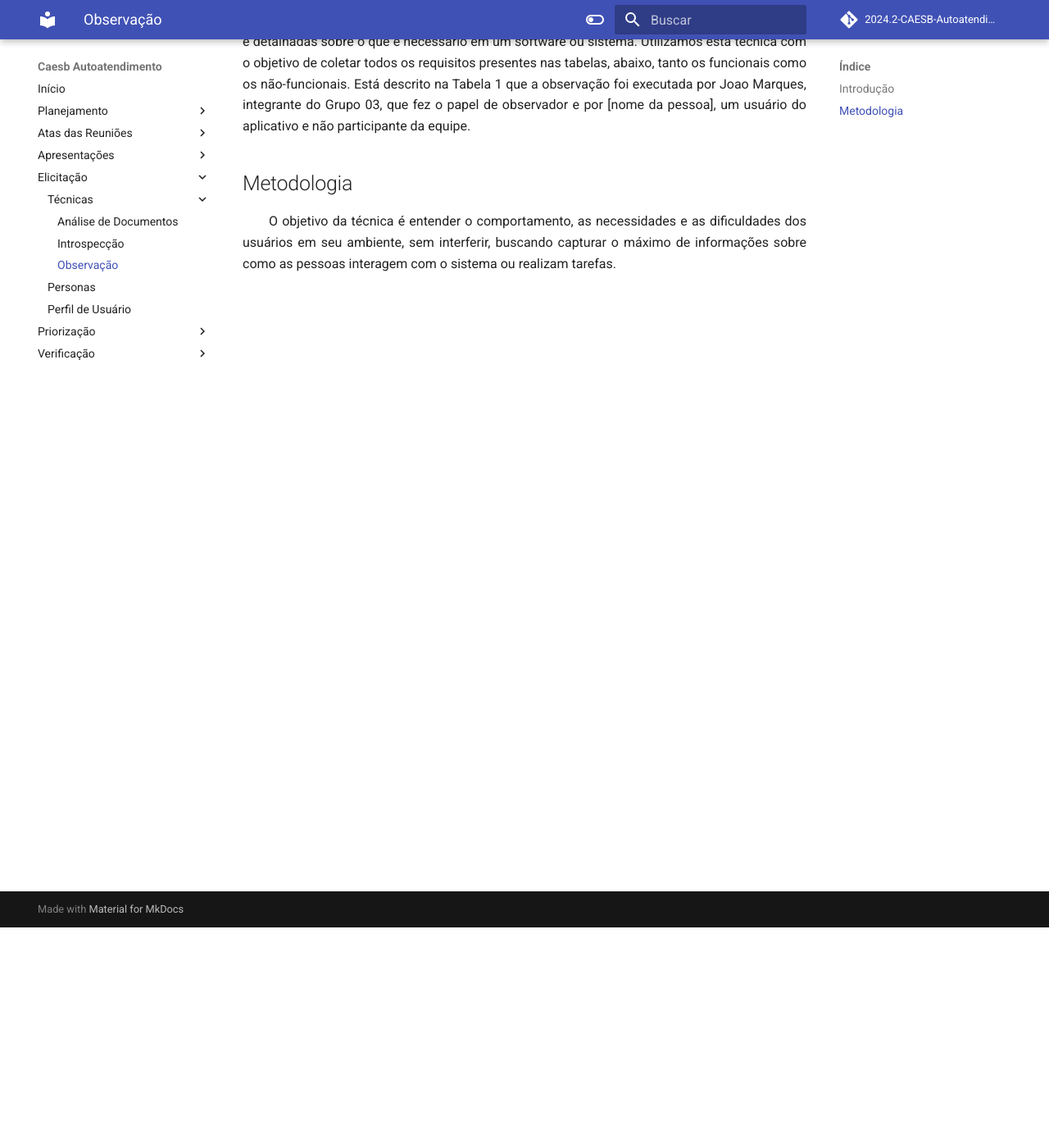
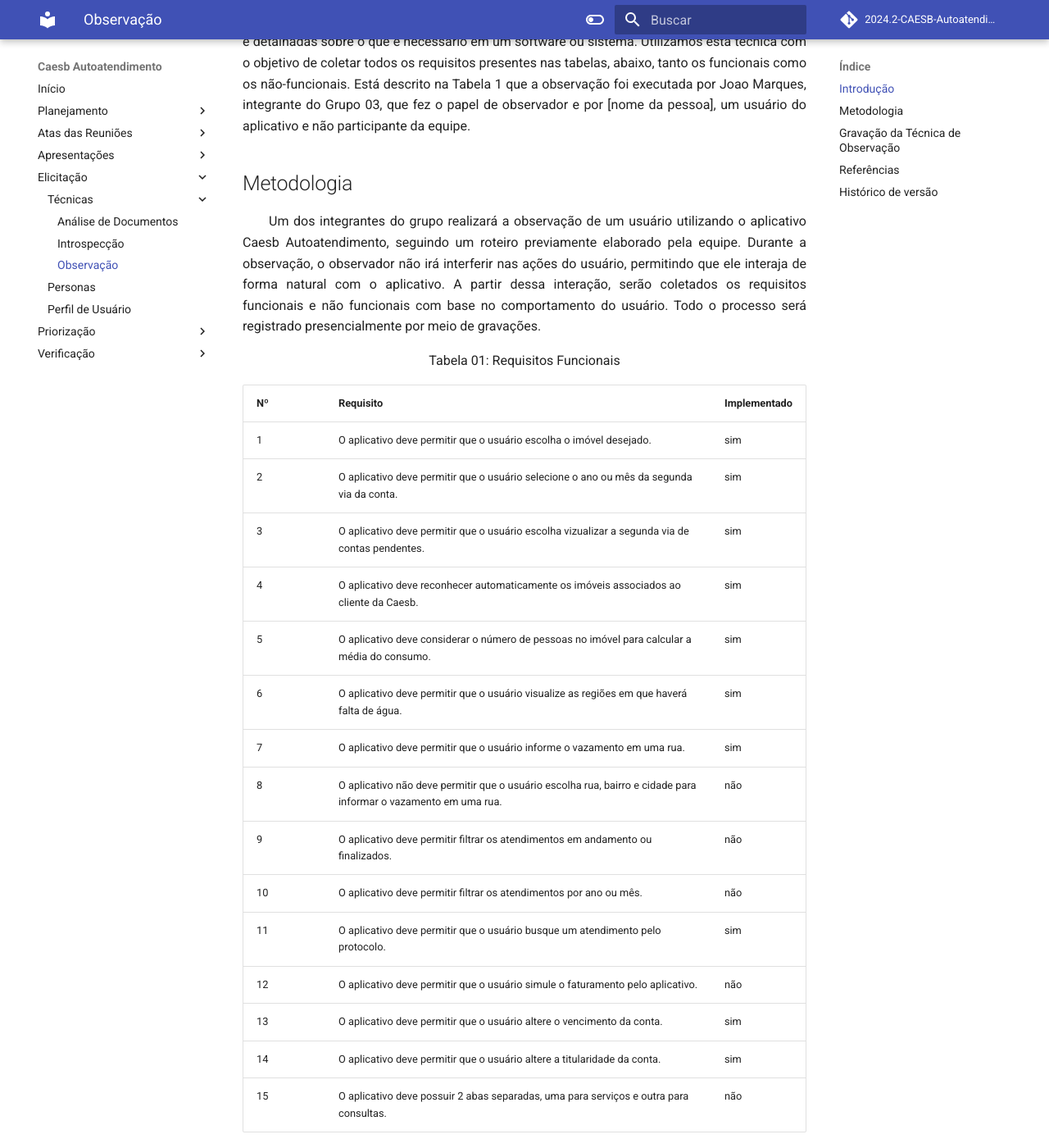
Before and after one commit to Requisitos-de-Software/2024.2-CAESB-Autoatendimento, an MkDocs documentation site: the page built from docs/elicitacao/tecnicas/observacao.md, in a window 1280 px wide and 1400 px high, scrolled down 269 px. Shown: the whole window at 82% size. Built offline with MkDocs 1.6.1 and Material for MkDocs 9.7.7, drawn with Linux system fonts in a browser that asks for light colours; comment, search, counter and statistics services are not loaded; some of the changed text lies outside the part shown.

Commit message:
add requisitos observacao

```diff
--- a/docs/elicitacao/tecnicas/observacao.md
+++ b/docs/elicitacao/tecnicas/observacao.md
@@ -4,4 +4,66 @@
 <p align="justify">&emsp;&emsp;A técnica de observação consiste em observar as pessoas enquanto elas usam ou interagem com algo, sem interferir. O objetivo é entender como elas fazem as coisas no dia a dia, para identificar suas necessidades e dificuldades. Isso ajuda a obter informações mais reais e detalhadas sobre o que é necessário em um software ou sistema. Utilizamos esta técnica com o objetivo de coletar todos os requisitos presentes nas tabelas, abaixo, tanto os funcionais como os não-funcionais. Está descrito na Tabela 1 que a observação foi executada por Joao Marques, integrante do Grupo 03, que fez o papel de observador e por [nome da pessoa], um usuário do aplicativo e não participante da equipe.</p>
 
 ## Metodologia
-<p align="justify">&emsp;&emsp;O objetivo da técnica é entender o comportamento, as necessidades e as dificuldades dos usuários em seu ambiente, sem interferir, buscando capturar o máximo de informações sobre como as pessoas interagem com o sistema ou realizam tarefas.</p>
+<p align="justify">&emsp;&emsp;Um dos integrantes do grupo realizará a observação de um usuário utilizando o aplicativo Caesb Autoatendimento, seguindo um roteiro previamente elaborado pela equipe. Durante a observação, o observador não irá interferir nas ações do usuário, permitindo que ele interaja de forma natural com o aplicativo. A partir dessa interação, serão coletados os requisitos funcionais e não funcionais com base no comportamento do usuário. Todo o processo será registrado presencialmente por meio de gravações.</p>
+
+<center>
+<p>Tabela 01: Requisitos Funcionais</p>
+</center>
+
+| Nº  | Requisito                                                                                      | Implementado |
+|-----|-----------------------------------------------------------------------------------------------|--------------|
+| 1   | O aplicativo deve permitir que o usuário escolha o imóvel desejado.                           | sim         |
+| 2   | O aplicativo deve permitir que o usuário selecione o ano ou mês da segunda via da conta.             | sim         |
+| 3   | O aplicativo deve permitir que o usuário escolha vizualizar a segunda via de contas pendentes. | sim       |
+| 4   | O aplicativo deve reconhecer automaticamente os imóveis associados ao cliente da Caesb.       | sim         |
+| 5   | O aplicativo deve considerar o número de pessoas no imóvel para calcular a média do consumo.  | sim         |
+| 6   | O aplicativo deve permitir que o usuário visualize as regiões em que haverá falta de água.    | sim         |
+| 7   | O aplicativo deve permitir que o usuário informe o vazamento em uma rua.                      | sim         |
+| 8   | O aplicativo não deve permitir que o usuário escolha rua, bairro e cidade para informar o vazamento em uma rua. | não      |
+| 9   | O aplicativo deve permitir filtrar os atendimentos em andamento ou finalizados.           | não          |
+| 10  | O aplicativo deve permitir filtrar os atendimentos por ano ou mês.                        | não          |
+| 11  | O aplicativo deve permitir que o usuário busque um atendimento pelo protocolo.                | sim         |
+| 12  | O aplicativo deve permitir que o usuário simule o faturamento pelo aplicativo.            | não          |
+| 13  | O aplicativo deve permitir que o usuário altere o vencimento da conta.                        | sim         |
+| 14  | O aplicativo deve permitir que o usuário altere a titularidade da conta.                      | sim         |
+| 15  | O aplicativo deve possuir 2 abas separadas, uma para serviços e outra para consultas.         | não          |
+
+<center>
+ Autores: <a href="https://github.com/leomitx10" target = "_blank">Leandro de Almeida</a> e <a href = "https://github.com/jmarquees" target = "_blank">Joao Victor Marques</a></h6>
+</center>
+
+<center>
+<p>Tabela 02: Requisitos Não Funcionais</p>
+</center>
+
+| Nº  | Requisito                                                                                      | Implementado |
+|-----|-----------------------------------------------------------------------------------------------|--------------|
+| 1   | O aplicativo deve ser compatível com as plataformas Android e iPhone                           | sim         |
+| 2   | O aplicativo deve se adaptar a diferentes tamanhos de tela.             | sim         |
+| 3   | O aplicativo deve ser acessível para pessoas com deficiência visual. | não       |
+| 4   | O aplicativo deve permitir que o usuário realize tarefas principais em no máximo 3 cliques. | sim       |
+
+<center>
+ Autores: <a href="https://github.com/leomitx10" target = "_blank">Leandro de Almeida</a> e <a href = "https://github.com/jmarquees" target = "_blank">Joao Victor Marques</a></h6>
+</center>
+
+## Gravação da Técnica de Observação
+
+<p>Colocarei depois</p>
+
+## Referências
+
+> <p id="1">1. Barbosa, S. D. J.; Silva, B. S. da; Silveira, M. S.; Gasparini, I.; Darin, T.; Barbosa, G. D. J. (2021) Interação Humano-Computador e Experiência do usuário. Autopublicação. ISBN: 978-65-00-19677-1.</p>
+
+<br>
+
+## Histórico de versão
+
+<center>
+
+| Versão |    Data    |      Descrição       |       Autor(es)       |     Revisor(es)     |
+| :-----: | :--------: | :------------------: | :-------------------: | :-----------------: |
+|  1.0   | 22/11/2024 | Adicionando introdução e requisitos | [Leandro de Almeida](https://github.com/leomitx10) e [Joao Victor Marques](https://github.com/jmarquees)|[Letícia Resende](https://github.com/LeticiaResende23)  |
+
+
+</center>
```
